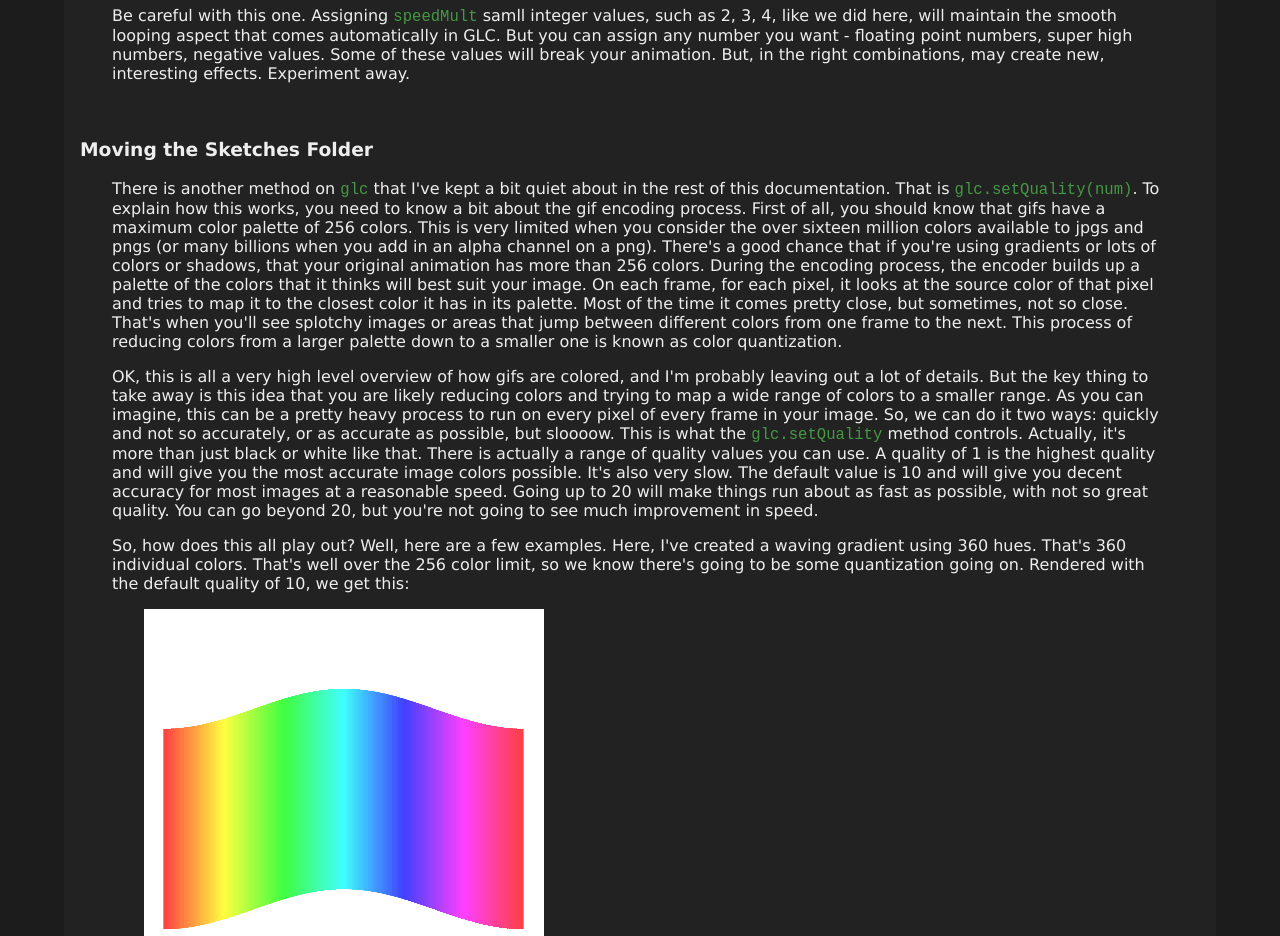
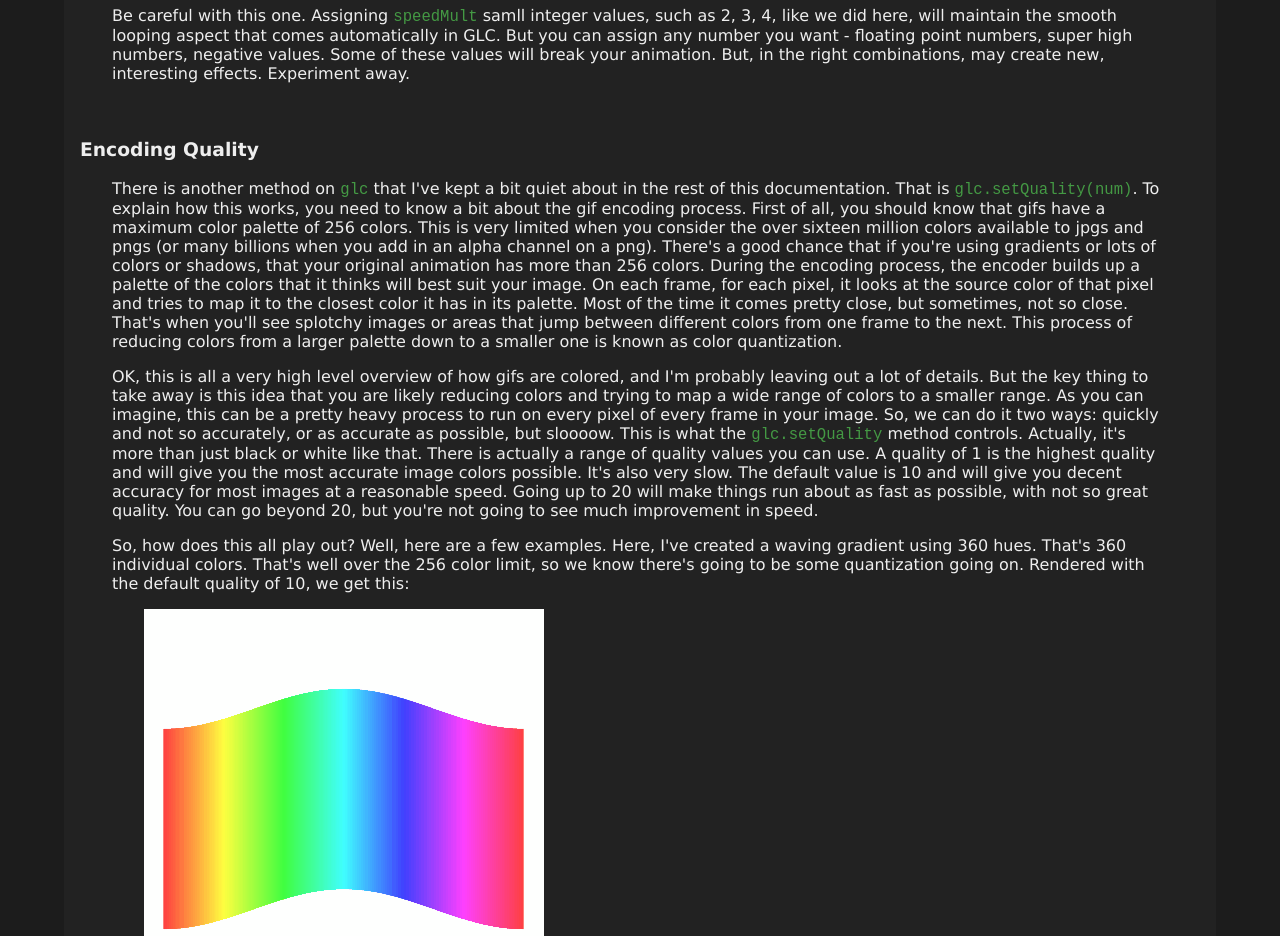
Before and after one commit to bit101/gifloopcoder, a plain HTML site: page docs/tips.html in a window 1280 px wide. Shown: the part 6640-7576 px from the top of the page. Drawn offline with Linux system fonts and the light colour scheme.

Commit message:
correct docs

```diff
--- a/docs/tips.html
+++ b/docs/tips.html
@@ -302,7 +302,7 @@ function onGLC(glc) {
 
 
     <!-- ================================================================================== -->
-    <h3><a name="quality"></a>Moving the Sketches Folder</h3>
+    <h3><a name="quality"></a>Encoding Quality</h3>
     <!-- ================================================================================== -->
     <div class="subsection">
 
```
